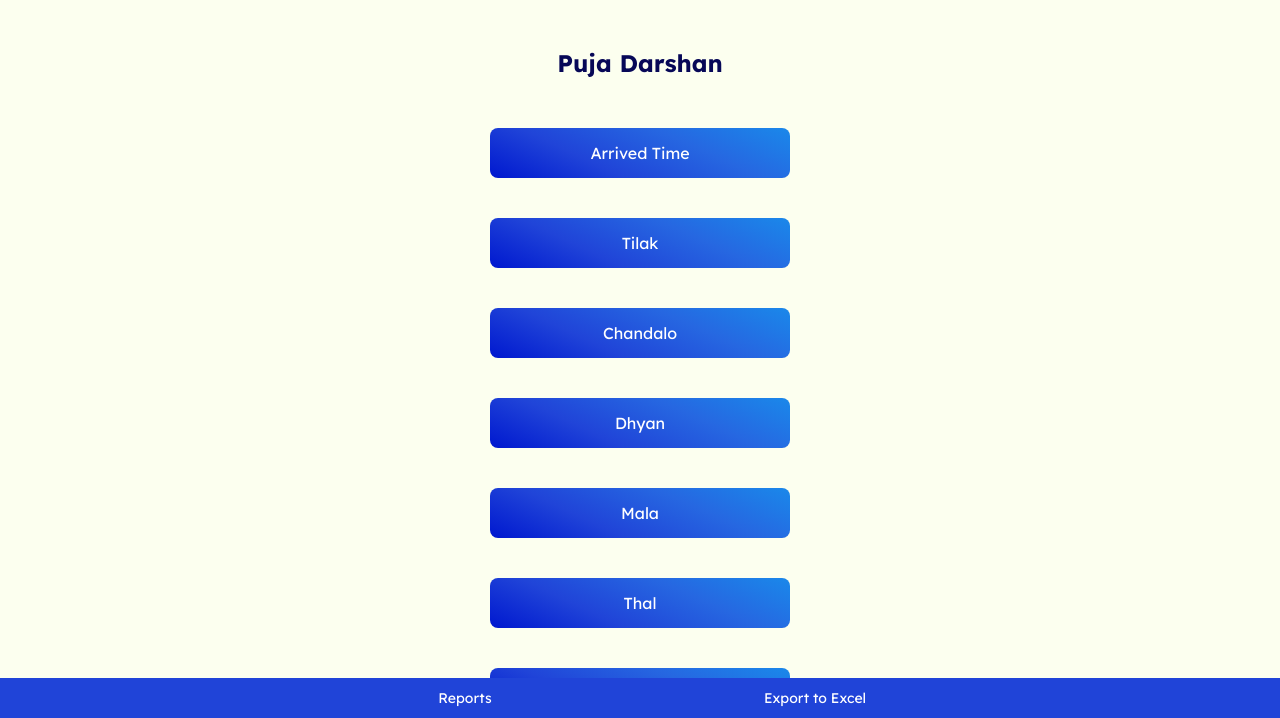
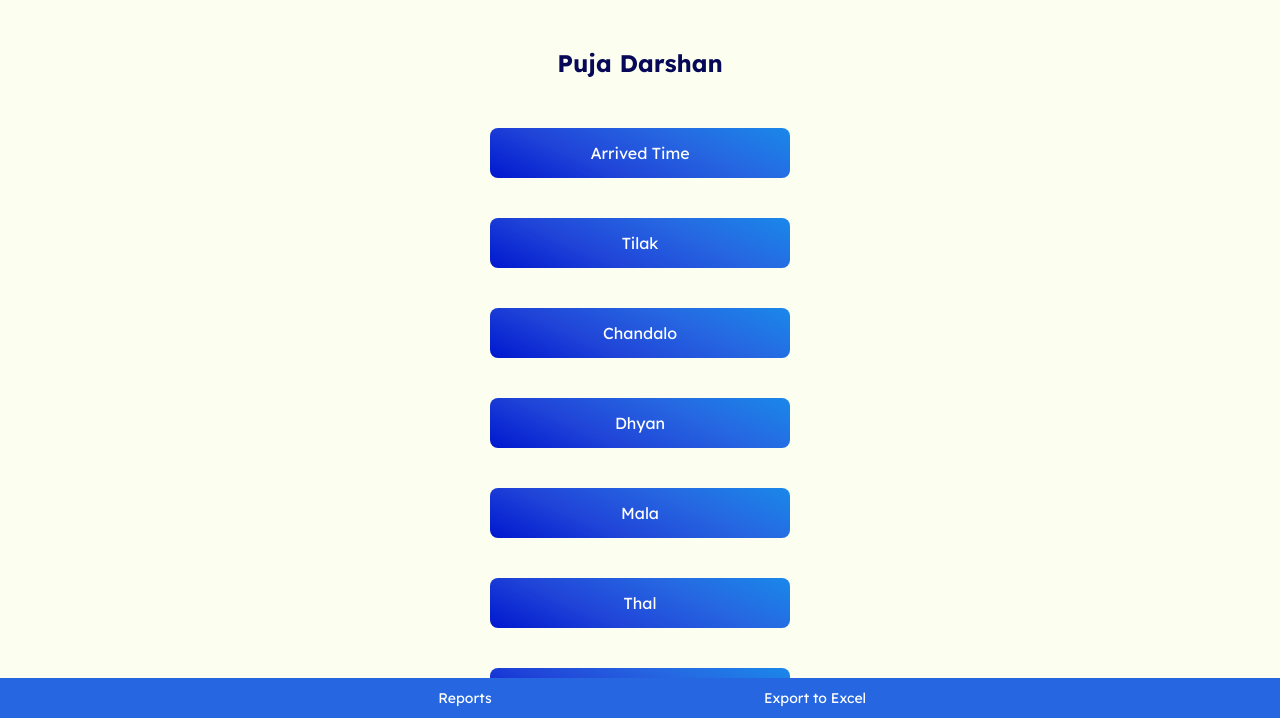
Before and after one commit to Sujalg1309/pujadarsan, a plain HTML site: page Index.html in a window 1280 px wide. Shown: the part 82-800 px from the top of the page. Drawn offline with nearby package versions, Linux system fonts and the light colour scheme.

Commit message:
Update styles.css

```diff
--- a/styles.css
+++ b/styles.css
@@ -22,7 +22,7 @@ div {
 }
 
 .btns {
-    background-color: #2044d8;
+    background-color: #2667e1;
     display: flex;
     position: fixed;
     bottom: 0;
```
